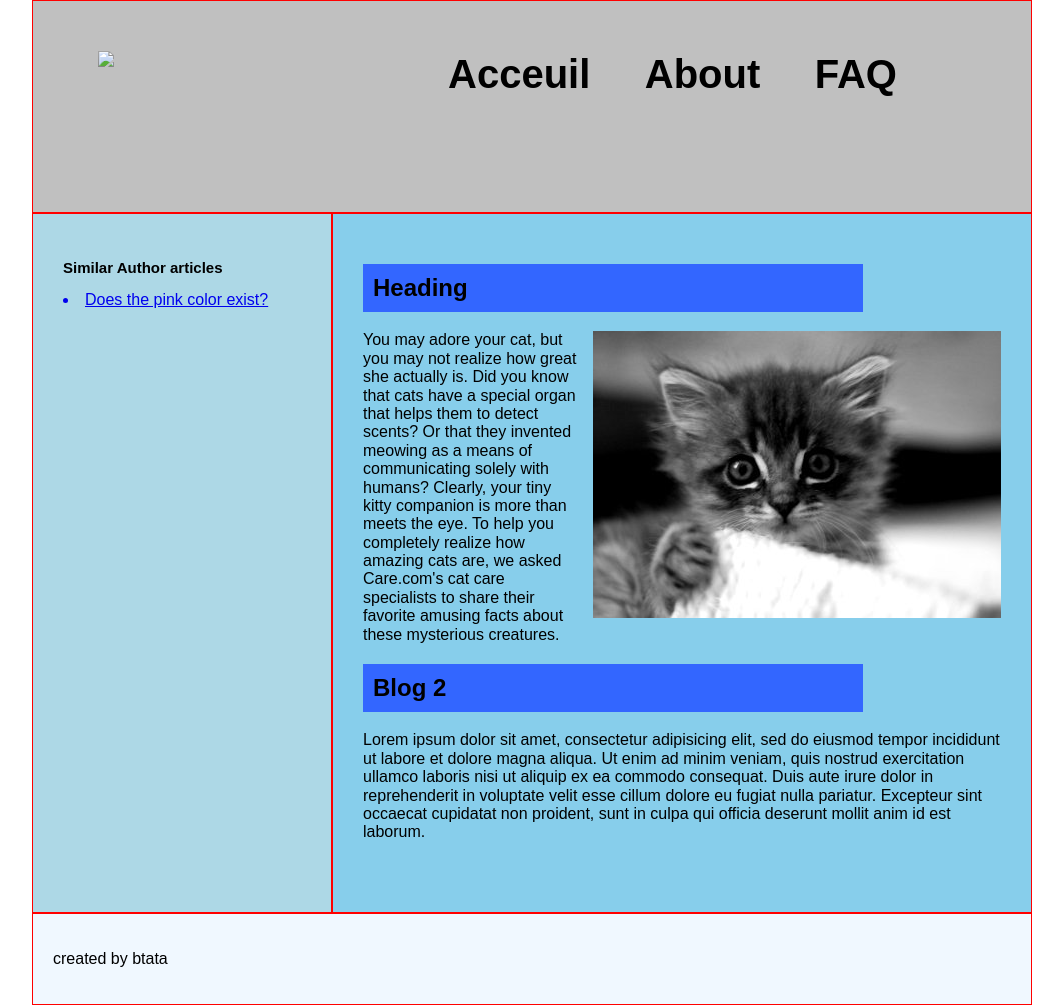
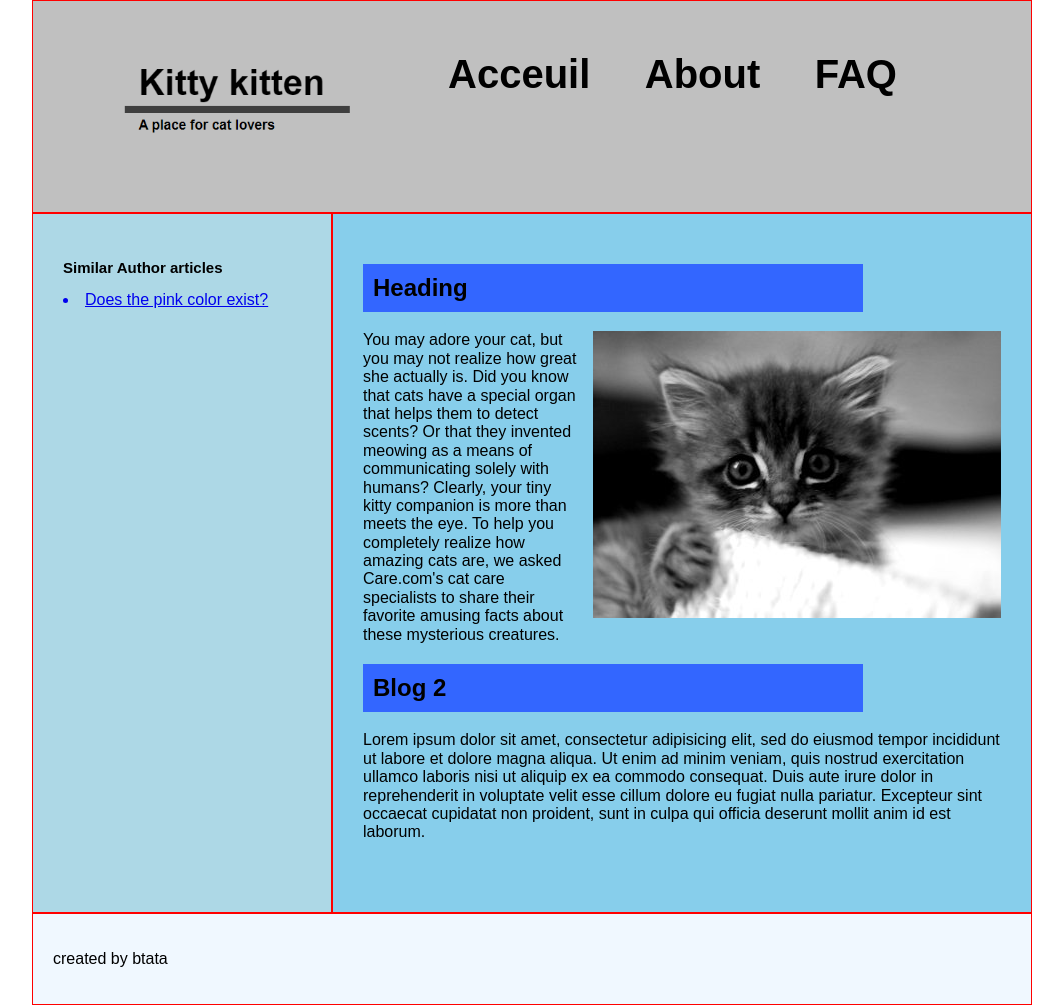
Before and after one commit to Ayoubjalal/Ayoubjalal.github.io, a plain HTML site: page kitten/index.html in a window 1280 px wide. Shown: the whole page, without its empty margins (108-1171 px from the left). Drawn offline with Linux system fonts and the light colour scheme.

Commit message:
type iage

```diff
--- a/kitten/index.html
+++ b/kitten/index.html
@@ -16,7 +16,7 @@
 	<body>
 		<div id="container">
 					<div id="header">
-							<a href="#"><img src="logo.png" class="alignleft" width="300" ></a>
+							<a href="#"><img src="logo.jpg" class="alignleft" width="300" ></a>
 							<h1>Acceuil</h1>
 							<h1>About</h1>
 							<h1>FAQ</h1>
```
